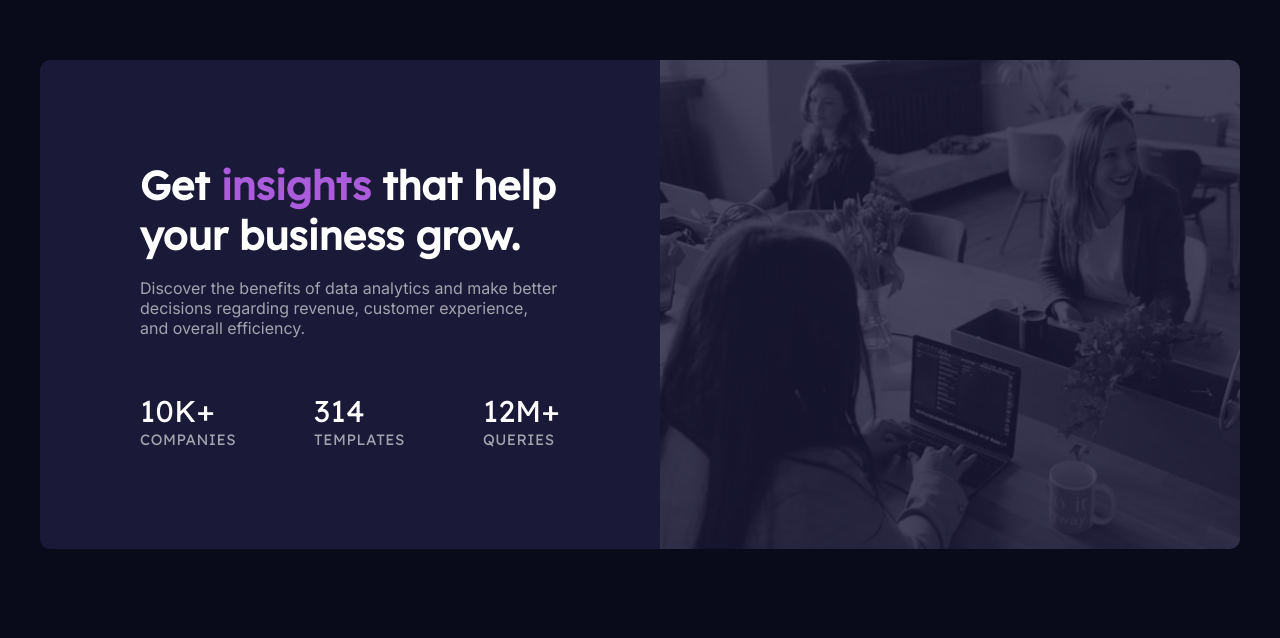
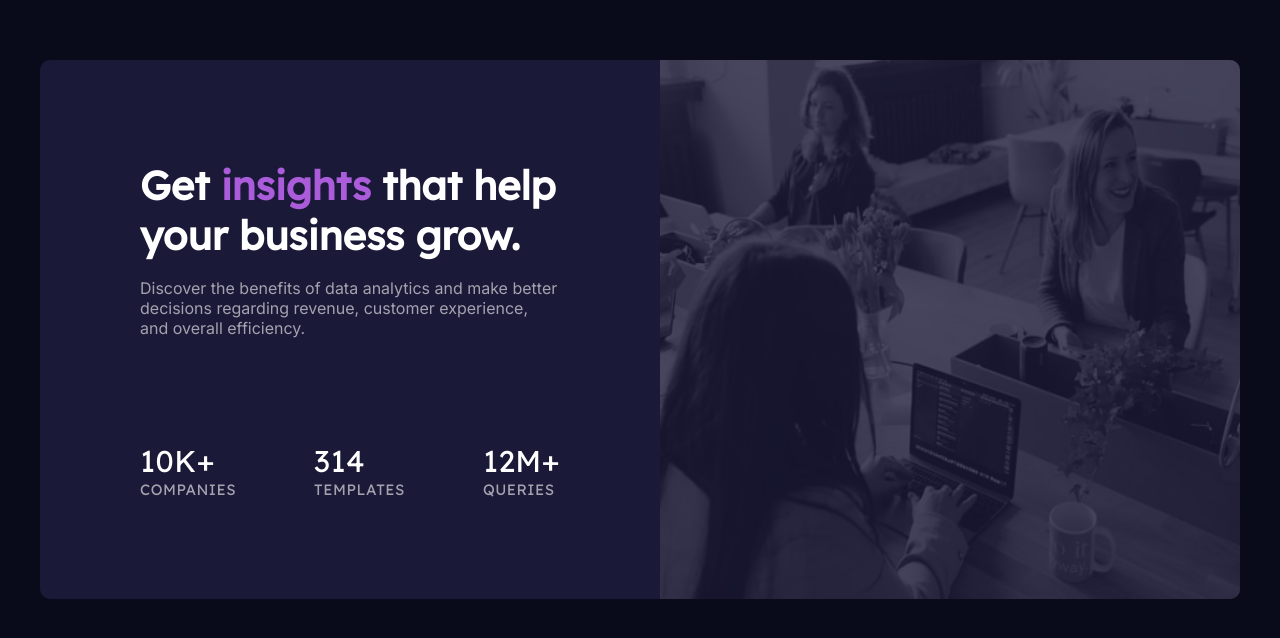
Before and after one commit to ruancs/Card-component, a plain HTML site: page index.html in a window 1280 px wide. Shown: the part 120-758 px from the top of the page. Drawn offline with Linux system fonts and the light colour scheme.

Commit message:
ajustes de alinhamento da pagina

```diff
--- a/index.html
+++ b/index.html
@@ -35,7 +35,7 @@
 
       </section>
 
-      <img id="bgimg" src="images/image-header-desktop.jpg" alt="header" style="background-color: hsl(277, 64%, 61%); opacity: 20%; width: 50%; border-radius: 0 10px  10px 0  ;">
+      <img id="bgimg" src="images/image-header-desktop.jpg" alt="header" style="">
 
     </div>
 
--- a/style.css
+++ b/style.css
@@ -36,6 +36,15 @@ span{
 
 }
 
+#bgimg{
+
+    filter: brightness(100%);
+    filter:opacity(20%);
+    background-color: hsl(277, 64%, 61%);
+    width: 50%;
+    border-radius: 0 10px  10px 0;
+}
+
 .card{
     justify-content: space-between;
     position: relative;
@@ -58,6 +67,7 @@ span{
 
 .flex{
     display: flex;
+    margin-top: 50px;
     flex-direction: row;
     font-size: 15px;
     justify-content: space-between;
@@ -96,6 +106,7 @@ span{
    .flex{
        flex-direction: column;
        gap:30px;
+       margin: 0;
        font-size: 12px;
 
    }
```
